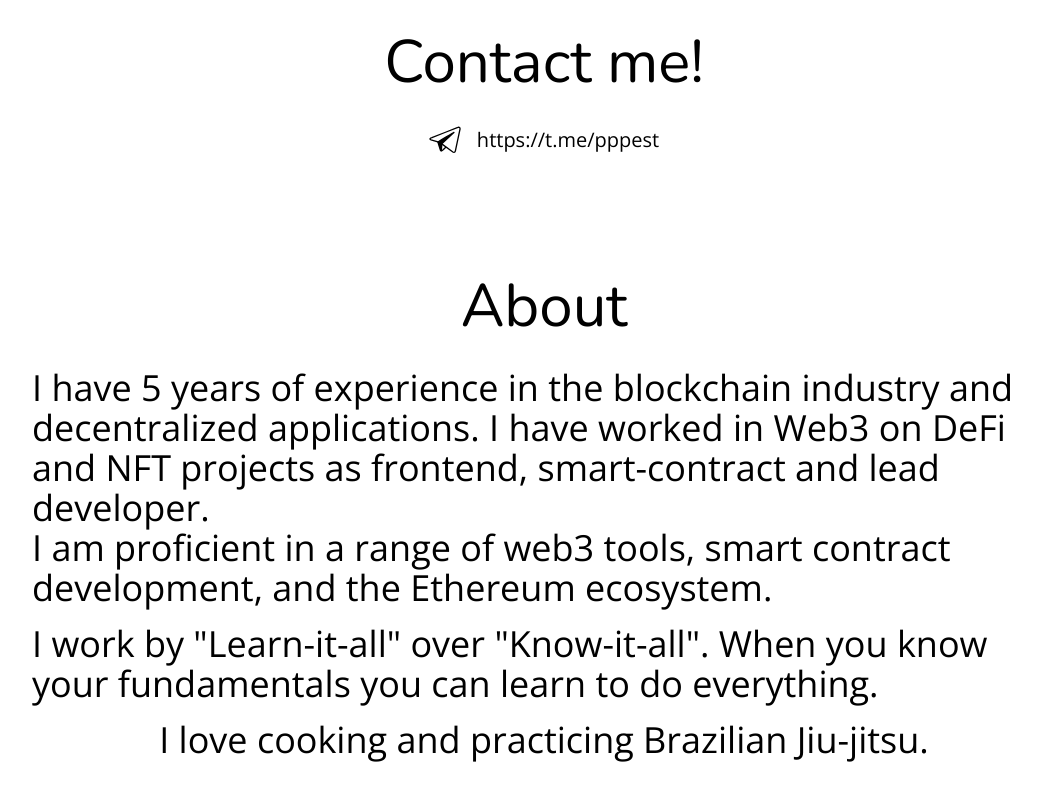
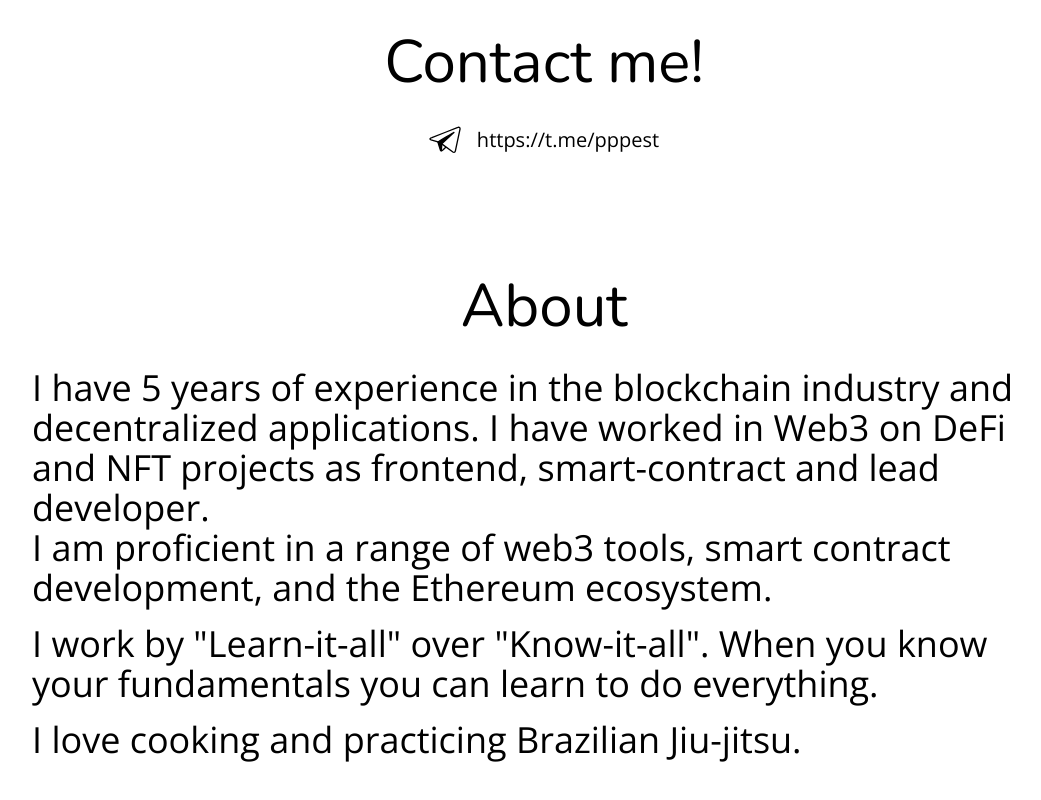
Before and after one commit to pppest/resume, a Next.js app: page / in a window 1280 px wide. Shown: the part 524-1324 px from the top of the page, without its empty margins (96-1137 px from the left). Built offline with nearby package versions, Linux system fonts and the light colour scheme; a web font is replaced by a local one.

Commit message:
set about text justify start

```diff
--- a/src/components/About/About.tsx
+++ b/src/components/About/About.tsx
@@ -2,7 +2,7 @@ function About() {
   return (
     <div id="about" className="flex flex-col gap-8 justify-center items-center w-[80vw] container">
       <h1 className="text-6xl font-display normal-case whitespace-nowrap">About</h1>
-      <div className="flex flex-wrap gap-4 justify-center items-center font-primaryFont text-3xl xl:text-4xl normal-case">
+      <div className="flex flex-wrap gap-4 justify-start items-center font-primaryFont text-3xl xl:text-4xl normal-case">
         <p >
           I have 5 years of experience in the blockchain industry and decentralized applications. I have worked in Web3 on DeFi and NFT
           projects as frontend, smart-contract and lead developer. <br />I am proficient in a range of web3 tools, smart contract
```
